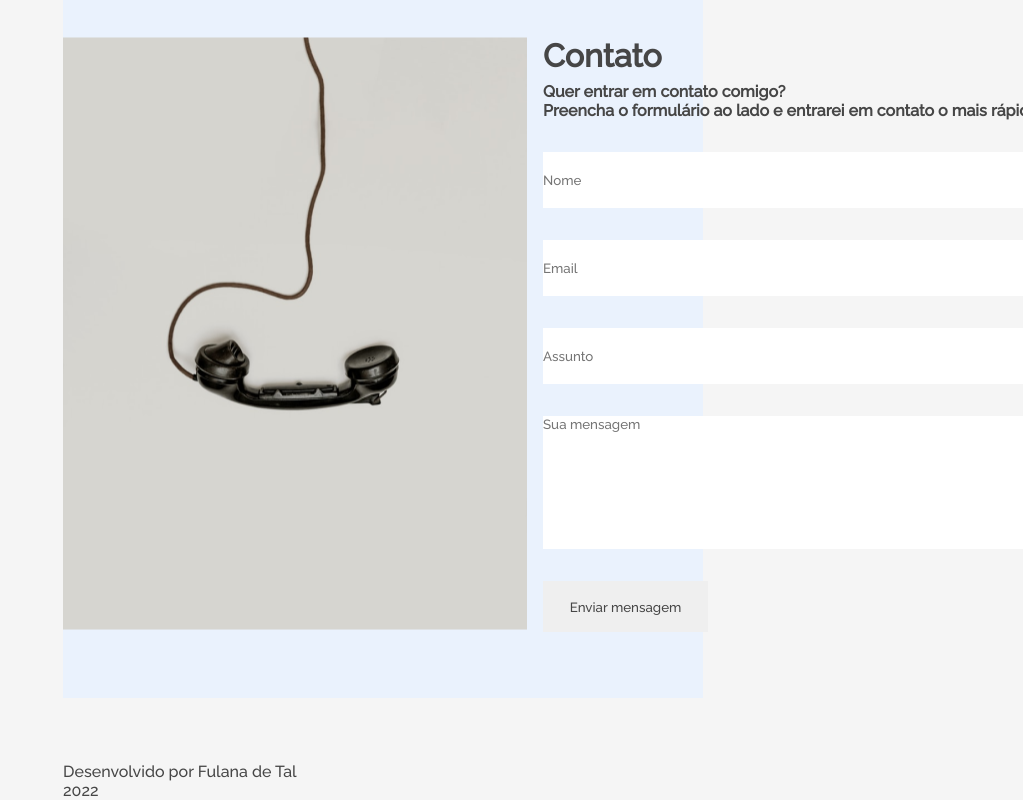
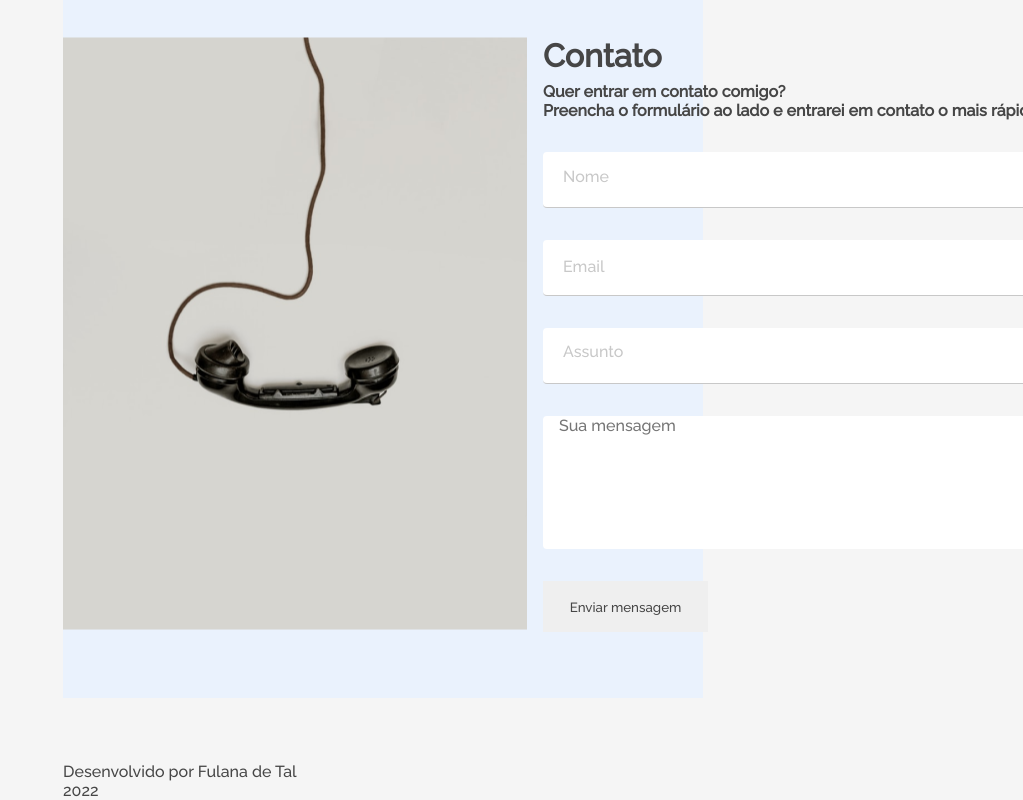
Before and after one commit to KingsNofsky/Portifolio, a plain HTML site: page index.html in a window 1280 px wide. Shown: the part 5560-6360 px from the top of the page, without its empty margins (257-1280 px from the left). Drawn offline with Linux system fonts and the light colour scheme.

Commit message:
adicao de divs na descricao de label estilo aplicado no css

```diff
--- a/index.html
+++ b/index.html
@@ -262,9 +262,9 @@
                     <h3 class="formcontato__subtext">Quer entrar em contato comigo?</h3>
                     <h3 class="formcontato__subtext">Preencha o formulário ao lado e entrarei em contato o mais rápido possível. </h3>
                     <form class="formcontato__form">
-                        <input class="formcontato__input" type="text" id="nome" placeholder="Nome">
-                        <input class="formcontato__input" type="email" id="email" placeholder="Email">
-                        <input class="formcontato__input" type="text" id="assunto" placeholder="Assunto">
+                        <input class="formcontato__input" type="text" id="nome" required><div class="nome">Nome</div>
+                        <input class="formcontato__input" type="email" id="email" required><div class="email">Email</div>
+                        <input class="formcontato__input" type="text" id="assunto" required><div class="assunto">Assunto</div>
                         <textarea class="formcontato__textarea" rows="5" cols="40" id="mensagem" name="mensagem" placeholder="Sua mensagem"></textarea>
                         <button class="formcontato__botao">Enviar mensagem</button>
                     </form>
--- a/style.css
+++ b/style.css
@@ -16,19 +16,22 @@ body {
 .all {
   display: flex;
   flex-direction: column;
-  gap:32px;
+  gap: 32px;
 }
+
 .column {
   width: 50%;
   max-width: 1440px;
   margin: 0 auto;
 }
+
 .menu {
   display: flex;
   gap: 1rem;
   padding: 1.7rem 0;
   justify-content: space-between;
 }
+
 header {
   display: flex;
   gap: 1rem;
@@ -38,23 +41,28 @@ header {
   display: flex;
   gap: 1.7rem;
 }
+
 .menu__list li:nth-child(6) {
   font-weight: 900;
 }
+
 .title__bio {
   font-size: 3.25rem;
   font-weight: bold;
 }
+
 .title__subsection {
   font-size: 1.25rem;
-  font-weight:300;
+  font-weight: 300;
 }
+
 .title__div {
   display: flex;
   flex-direction: row-reverse;
   text-align: center;
   gap: auto;
 }
+
 .title__profile {
   width: 368px;
   height: 368px;
@@ -74,10 +82,9 @@ header {
   text-align: center;
   font-size: 1.2rem;
 }
-.title__network__item {
 
-}
-.title__network a, img {
+.title__network a,
+img {
   width: 16px;
   height: 16px;
 }
@@ -88,45 +95,54 @@ header {
   background-color: var(--cor-secundaria);
   padding: 64px 0 64px 0;
 }
+
 .about__container {
   display: flex;
   flex-direction: column;
-  gap:16px;
+  gap: 16px;
 }
+
 .about__title {
   font-size: 32px;
   font-weight: bold;
 }
-.about__paragraph{
+
+.about__paragraph {
   max-width: 751px;
   font-size: 1rem;
   font-weight: 200;
 }
+
 #img_signature {
-  width:140px;
+  width: 140px;
   height: 52px;
 }
+
 /*Sessão de Skills/Habilidades*/
 .skills {
   margin-bottom: 88px;
 }
-.skills__title  {
+
+.skills__title {
   font-size: 32px;
   font-weight: bold;
   text-align: center;
   margin-bottom: 32px;
 }
+
 .skills__line {
   display: flex;
   justify-content: space-around;
   gap: 16px;
   flex-wrap: wrap;
 }
-.skills__box{
+
+.skills__box {
   background-color: var(--cor-da-caixa);
   width: 176px;
   height: 174px;
 }
+
 .skills__box ul {
   display: flex;
   flex-direction: column;
@@ -135,10 +151,12 @@ header {
   gap: 8px;
   padding: 16px;
 }
-  .skills__img img{
+
+.skills__img img {
   width: 28px;
   height: 28px;
 }
+
 .skills__name {
   font-size: 1rem;
   font-weight: bold;
@@ -148,18 +166,21 @@ header {
 .hobbies {
   margin-bottom: 88px;
 }
+
 .hobbies__title {
   font-size: 32px;
   font-weight: bold;
   text-align: center;
   margin-bottom: 32px;
 }
+
 .hobbies__line {
   display: flex;
   justify-content: space-around;
   gap: 16px;
   flex-wrap: wrap;
 }
+
 .hobbies__box {
   background-color: var(--cor-da-caixa);
   width: 176px;
@@ -174,10 +195,12 @@ header {
   gap: 8px;
   padding: 16px;
 }
-.hobbies__img img{
+
+.hobbies__img img {
   width: 28px;
   height: 28px;
 }
+
 .hobbies__name {
   font-size: 1rem;
   font-weight: bold;
@@ -189,40 +212,46 @@ header {
   background-color: var(--cor-secundaria);
   padding: 64px 0 64px 0;
 }
+
 .academic__title {
   text-align: center;
   font-size: 32px;
   font-weight: bold;
   padding-bottom: 32px;
 }
-.academic__courses{
+
+.academic__courses {
   display: flex;
   justify-content: space-between;
   flex-wrap: wrap;
   gap: 8px;
 }
-.academic__courses__box ul{
+
+.academic__courses__box ul {
   display: flex;
   flex-direction: column;
   justify-content: center;
   align-items: center;
   gap: 8px;
 }
+
 .academic__courses__box ul li:nth-child(2) {
   display: flex;
-  text-align:justify-all;
+  text-align: justify-all;
   width: 100%;
   font-size: 22px;
   font-weight: bold;
 }
+
 .academic__courses__box ul li:nth-child(3) {
   display: flex;
-  text-align:justify-all;
+  text-align: justify-all;
   width: 100%;
   font-size: 16px;
   font-weight: medium;
   margin-bottom: 8px;
 }
+
 .academic__courses__item__img {
   width: 368px;
   height: 286px;
@@ -231,6 +260,7 @@ header {
   justify-content: center;
   align-items: center;
 }
+
 .academic__courses__item__img img {
   width: 192px;
   height: 130px;
@@ -242,18 +272,21 @@ header {
   flex-direction: column;
   gap: 64px;
 }
+
 .experience__section__title {
   text-align: center;
   font-size: 32px;
   font-weight: bold;
   padding-bottom: 32px;
 }
+
 .experiencie__box {
   display: flex;
   text-align: center;
   text-align: start;
   gap: 16px;
 }
+
 .experiencie__box:nth-child(odd) {
   display: flex;
   flex-direction: row-reverse;
@@ -264,6 +297,7 @@ header {
   width: 772px;
   height: 426px;
 }
+
 .experience__info {
   display: flex;
   flex-direction: column;
@@ -271,37 +305,44 @@ header {
   align-content: center;
   width: 100%;
 }
+
 .experience__title {
   font-size: 22px;
   font-weight: bold;
   padding-bottom: 8px;
 }
+
 .experience__text {
   font-size: 16px;
   font-weight: 300;
   padding-bottom: 8px;
 }
+
 .experience__description {
   display: flex;
   gap: 16px;
 }
+
 .experiencia__botao--repo {
   padding: 1.225em;
   color: var(--cor1-do-botao);
   background-color: var(--cor-do-botao2);
-  border:1px solid var(--cor1-do-botao);
-  font-size: 16px
+  border: 1px solid var(--cor1-do-botao);
+  font-size: 16px;
 }
+
 .experiencia__botao--repo:hover {
   cursor: pointer;
   background-color: var(--cor2-hover-botao);
 }
+
 .experiencia__botao--demo {
   padding: 1.225em;
   color: var(--cor1-texto-botao);
   background-color: var(--cor1-do-botao);
-  font-size: 16px
+  font-size: 16px;
 }
+
 .experiencia__botao--demo:hover {
   cursor: pointer;
   background-color: var(--cor2-hover-botao);
@@ -310,47 +351,129 @@ header {
 
 /*  Sessão de Contato  */
 
-.formcontato{
+.formcontato {
   background-color: var(--cor-secundaria);
   padding: 64px 0 64px 0;
 }
+
 .formcontato__contacto {
   display: flex;
   gap: 16px;
 }
+
 .formcontato__text {
   display: flex;
   flex-direction: column;
   text-align: justify;
 }
+
 .formcontato__title {
   font-size: 32px;
   font-weight: bold;
   margin-bottom: 8px;
 }
+
 .formcontato__subtext {
   font-size: 16px;
 }
+
 .formcontato__subtext:nth-child(3) {
   margin-bottom: 32px;
 }
+
 .formcontato__img {
   width: 464px;
   height: 593px;
 }
+
 .formcontato__form {
   display: flex;
   flex-direction: column;
   gap: 32px;
 }
+
 .formcontato__input {
   height: 56px;
+  font-size: 16px;
+  padding-left: 16px;
+  border-radius: 4px;
+  border-bottom: 1px solid #C8C8C8;
 }
+
+/*CONTATO LABEL STYLE*/
+.nome{
+  position:absolute;
+  transition:0.2s ease;
+  margin:15px 20px;
+  color: #C8C8C8;
+}
+.formcontato__input:focus{
+  outline: none;
+  border-bottom:1px solid #2A7AE4;
+}
+.formcontato__input:focus + .nome,
+.formcontato__input:valid + .nome{
+  color:#2A7AE4;
+  transform:translate(-16px, -16px) scale(0.80);
+  z-index:1111;
+}
+.formcontato__input:not(:focus) + .nome{
+  color: #C8C8C8;
+}
+
+
+.email{
+  position:absolute;
+  transition:0.2s ease;
+  margin:105px 20px;
+  color: #C8C8C8;
+}
+.formcontato__input:focus{
+  outline: none;
+  border-bottom:1px solid #2A7AE4;
+}
+.formcontato__input:focus + .email,
+.formcontato__input:valid + .email{
+  color:#2A7AE4;
+  transform:translate(-16px, -15px) scale(0.80);
+  z-index:1111;
+}
+.formcontato__input:not(:focus) + .email{
+  color: #C8C8C8;
+}
+
+.assunto{
+  position:absolute;
+  transition:0.2s ease;
+  margin:190px 20px;
+  color: #C8C8C8;
+}
+.formcontato__input:focus{
+  outline: none;
+  border-bottom:1px solid #2A7AE4;
+}
+.formcontato__input:focus + .assunto,
+.formcontato__input:valid + .assunto{
+  color:#2A7AE4;
+  transform:translate(-16px, -15px) scale(0.80);
+  z-index:1111;
+}
+.formcontato__input:not(:focus) + .assunto{
+  color: #C8C8C8;
+}
+/*CONTATO LABEL STYLE*/
+
+
+
 .formcontato__textarea {
   width: 656px;
   height: 133px;
+  border-radius: 4px;
   resize: none;
+  padding-left: 16px;
+  font-size: 16px;
 }
+
 .formcontato__botao {
   width: 165px;
   height: 51px;
```
Lines whose indentation alone changed are shown as unchanged.
